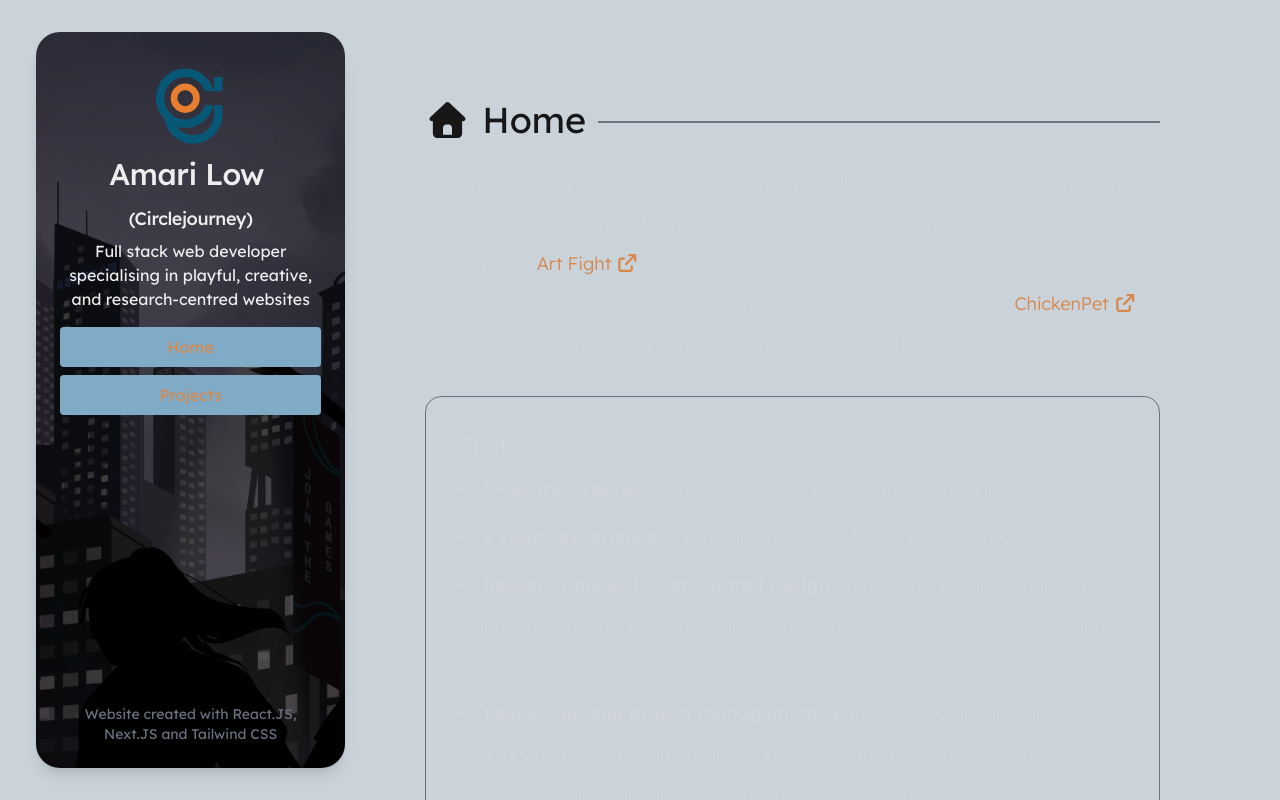
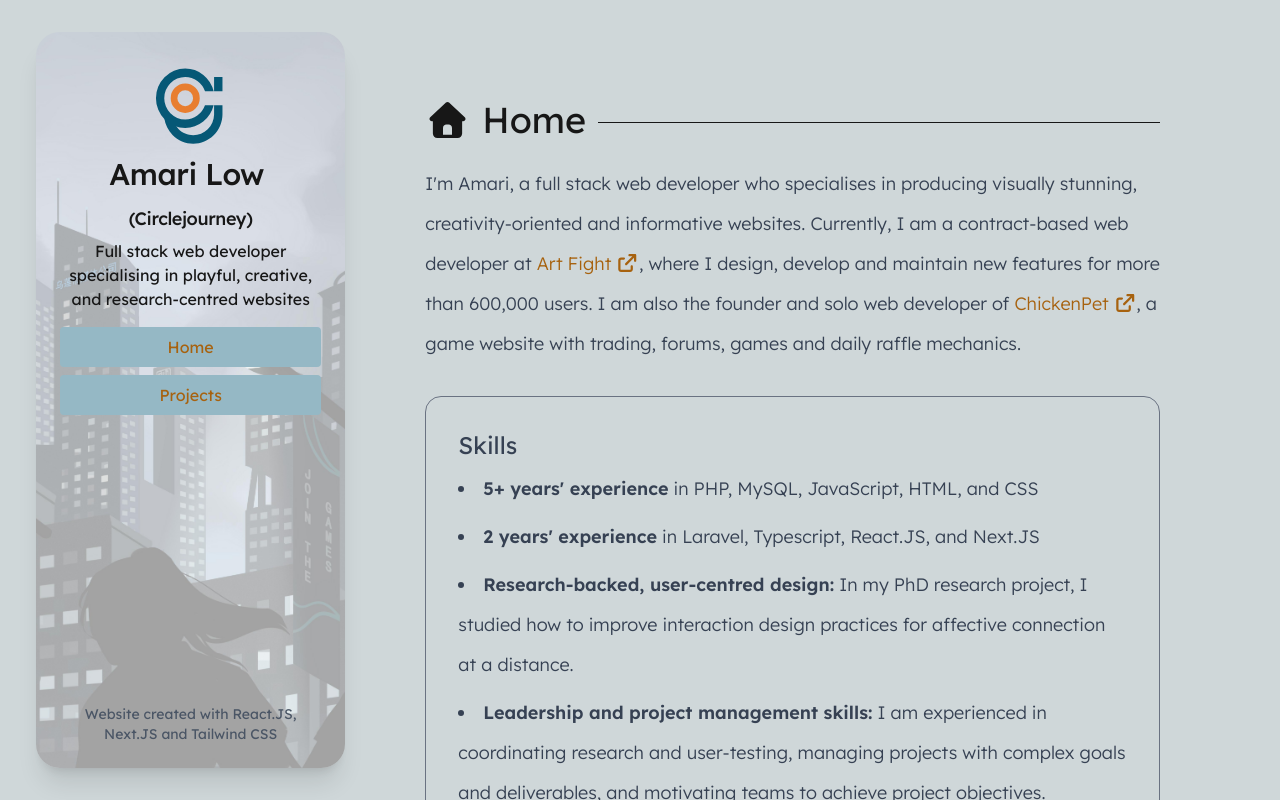
Before and after one commit to circlejourney/web-portfolio, a Next.js app: page / in a window 1280 px wide. Built offline with nearby package versions, Linux system fonts and the light colour scheme.

Commit message:
Revise light mode

```diff
--- a/src/app/globals.css
+++ b/src/app/globals.css
@@ -1,14 +1,16 @@
 @import "tailwindcss";
 
 :root {
-  --background: #CAD2DA;
+  --background: #cfd7d9;
   --foreground: #171717;
-  --accent-bg: #7FABC6;
+  --accent-bg: rgb(149, 184, 197);
+  --link-colour: #a7620f;
 }
 
 @theme inline {
   --color-background: var(--background);
   --color-foreground: var(--foreground);
+  --background-image: url(/citylight.jpg);
   --font-sans: var(--font-geist-sans);
   --font-mono: var(--font-geist-mono);
 }
@@ -16,8 +18,10 @@
 @media (prefers-color-scheme: dark) {
   :root {
     --background: #141B21;
+    --background-image: url(/city.jpg);
     --foreground: #ededed;
     --accent-bg: #24506B;
+    --link-colour: #d8874a;
   }
 }
 
@@ -28,7 +32,11 @@ body {
 }
 
 a {
-  color: #d8874a
+  color: var(--link-colour);
+}
+
+a.project-link {
+  color: #d8874a;
 }
 
 .bg-accent {
@@ -36,8 +44,7 @@ a {
 }
 
 #sidebar {
-  background-image: url(/city.jpg);
+  background-image: var(--background-image);
   background-size: cover;
   background-position: center;
-  color: #ededed;
 }
--- a/src/app/page.tsx
+++ b/src/app/page.tsx
@@ -21,7 +21,7 @@ export default function Home() {
 
         <div className="w-auto md:w-1/4 md:h-screen py-8 mx-9 md:mr-0 text-center">
 
-          <div id="sidebar" className="h-full w-full p-6 flex flex-col justify-between rounded-top-5xl rounded-3xl shadow-lg">
+          <div id="sidebar" className="h-full w-full p-6 flex flex-col justify-between rounded-top-5xl rounded-3xl shadow-xl">
             <div>
               <Image
                 src="/cj.svg"
@@ -53,7 +53,7 @@ export default function Home() {
 
             </div>
 
-            <div className="text-sm text-gray-500 pt-3 text-center">
+            <div className="text-sm text-gray-600 dark:text-gray-500 pt-3 text-center">
               Website created with React.JS, Next.JS and Tailwind CSS
             </div>
           </div>
@@ -67,12 +67,12 @@ export default function Home() {
             <Header icon={faHouse} header={"Home"}/>
 
             <div>
-              <p className="font-light text-gray-300">
+              <p className="font-light text-gray-700 dark:text-gray-300">
                 I'm Amari, a full stack web developer who specialises in producing visually stunning, creativity-oriented and informative websites.
                 Currently, I am a contract-based web developer at <Link href="https://artfight.net">Art Fight <FontAwesomeIcon icon={faArrowUpRightFromSquare}/></Link>, where I design, develop and maintain new features for more than 600,000 users. I am also the founder and solo web developer of <Link href="https://chicken.pet">ChickenPet <FontAwesomeIcon icon={faArrowUpRightFromSquare}/></Link>, a game website with trading, forums, games and daily raffle mechanics.
               </p>
 
-              <div className="my-8 p-8 border border-gray-500 rounded-2xl text-gray-300">
+              <div className="my-8 p-8 border border-gray-500 rounded-2xl text-gray-700 dark:text-gray-300">
                 <p className="text-2xl">
                   Skills
                 </p>
@@ -107,7 +107,7 @@ export default function Home() {
 
             Here are some projects.
             <div className="py-4">
-              {projectList.map((project) => <Project project={project} setProject={setProject}/>)}
+              {projectList.map((project) => <Project project={project} setProject={setProject} key={project.title}/>)}
             </div>
           </div>
 
--- a/src/components/Header.tsx
+++ b/src/components/Header.tsx
@@ -5,6 +5,6 @@ import React from "react";
 export default function Header({header, icon}: {header: string, icon: IconProp}) {
     return( <h2 className="text-4xl mb-6 flex items-center gap-3">
         <FontAwesomeIcon icon={icon}/> {header}
-        <hr className="flex-1 border border-gray-500 mt-1"/>
+        <hr className="flex-1 border-t-1 mt-1"/>
     </h2>);
 }
--- a/src/components/Project.tsx
+++ b/src/components/Project.tsx
@@ -10,10 +10,10 @@ export default function Project ({project, setProject}: {
     project: ProjectInterface,
     setProject: Dispatch<SetStateAction<ProjectInterface | null>>
 }) {
-    return (<div className="bg-linear-to-r from-[#24506B] to-cyan-600 hover:to-cyan-900 hover:bg-linear-65 rounded-2xl p-4 shadow-lg transition-normal transition-colors duration-200 flex flex-row items-center gap-4 group" key={project.title}>
+    return (<div className="bg-linear-to-r from-[#24506B] to-cyan-600 hover:to-cyan-900 hover:bg-linear-65 rounded-2xl p-4 shadow-lg transition-normal transition-colors duration-200 flex flex-row items-center gap-4 group">
         <Image width={100} height={62} src={project.thumbnail_src} alt={project.thumbnail_alt} unoptimized={true}/>
         <h3 className="text-3xl sm:w-400">
-            <a href="#" onClick={(e)=>{e.preventDefault(); setProject(project)}} className="cursor-pointer">
+            <a href="#" onClick={(e)=>{e.preventDefault(); setProject(project)}} className="project-link cursor-pointer">
                 {project.title}
                 <FontAwesomeIcon className="align-middle ml-2" icon={faEye}/>
             </a>
```
Also changed, not shown: public/citylight.jpg (added).
